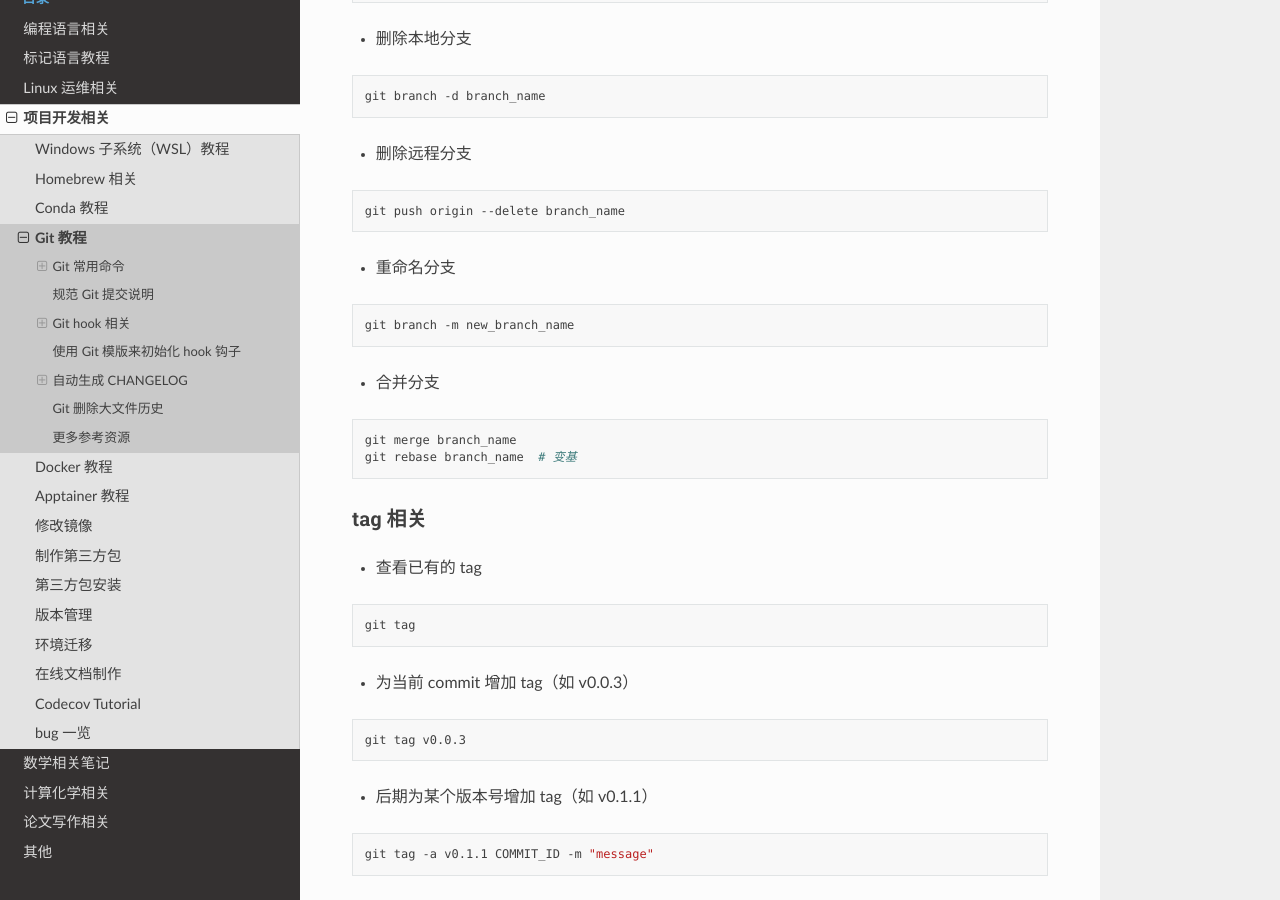
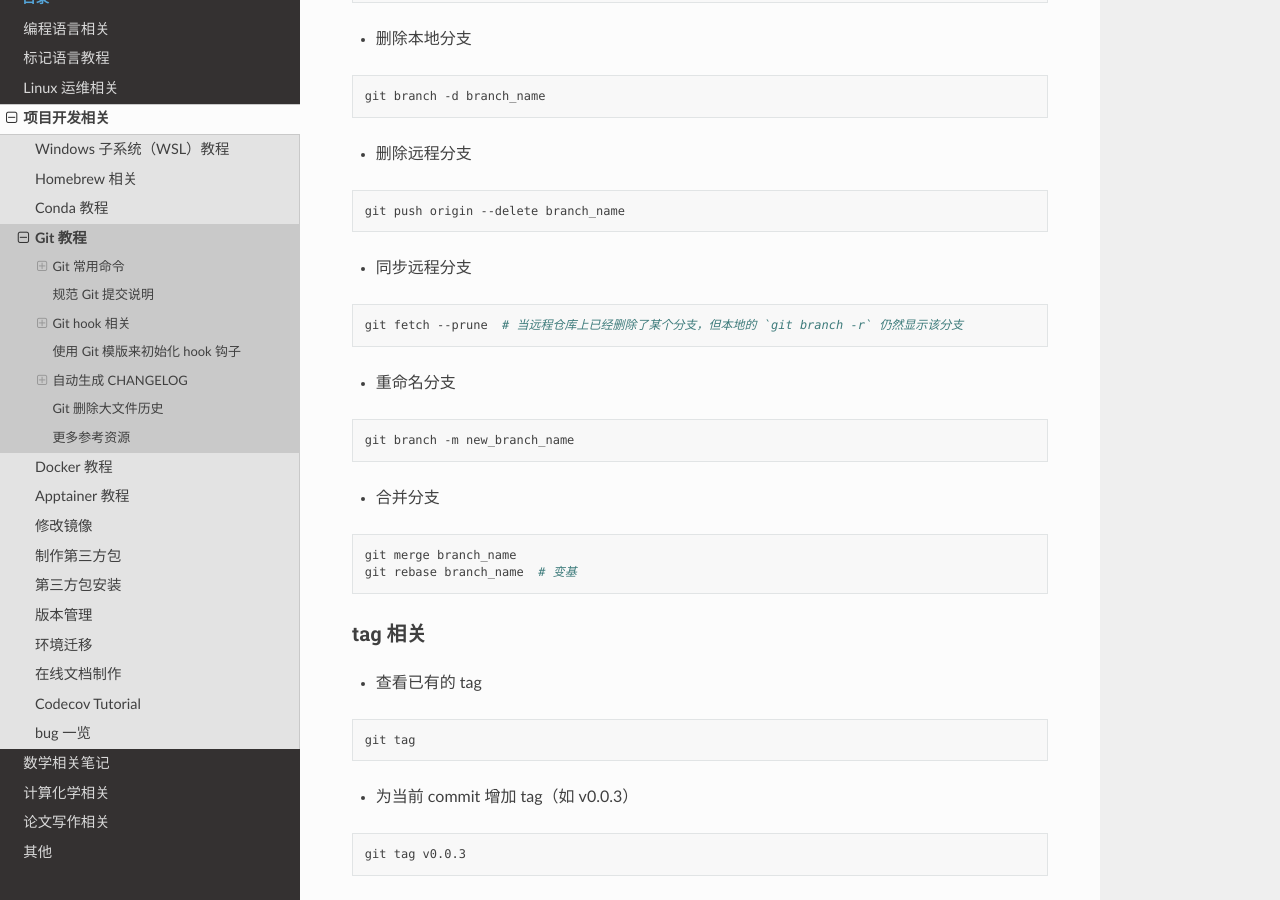
Before and after one commit to Rasic2/CodeNote, a Sphinx documentation site: the page built from docs/source/development/git.md, in a window 1280 px wide and 900 px high, scrolled down 2482 px. Built offline with Sphinx 7.4.7 and the Read the Docs theme 3.1.0, drawn with Linux system fonts in a browser that asks for light colours.

Commit message:
docs: update git.md

````diff
--- a/docs/source/development/git.md
+++ b/docs/source/development/git.md
@@ -126,6 +126,12 @@ git branch -d branch_name
 
 ```bash
 git push origin --delete branch_name
+```
+
+- 同步远程分支
+
+```bash
+git fetch --prune  # 当远程仓库上已经删除了某个分支，但本地的 `git branch -r` 仍然显示该分支
 ```
 
 - 重命名分支
````
